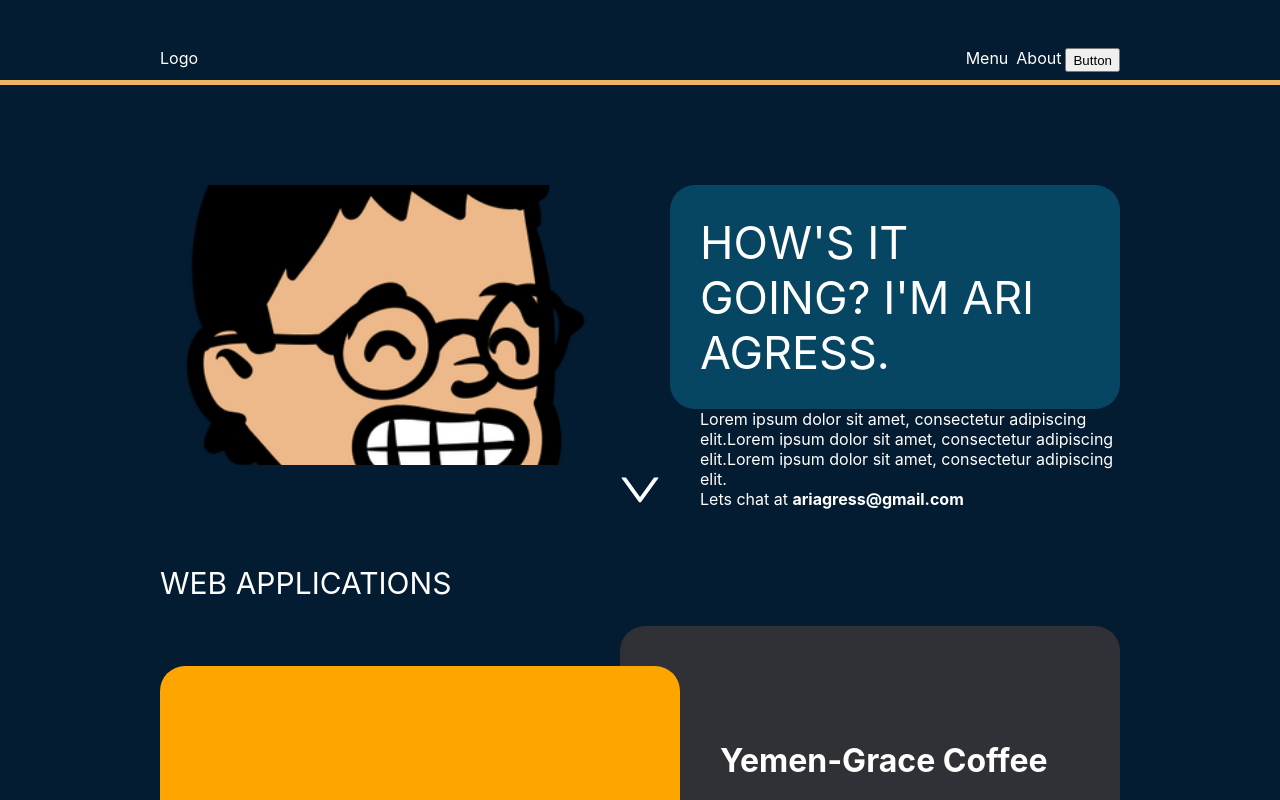
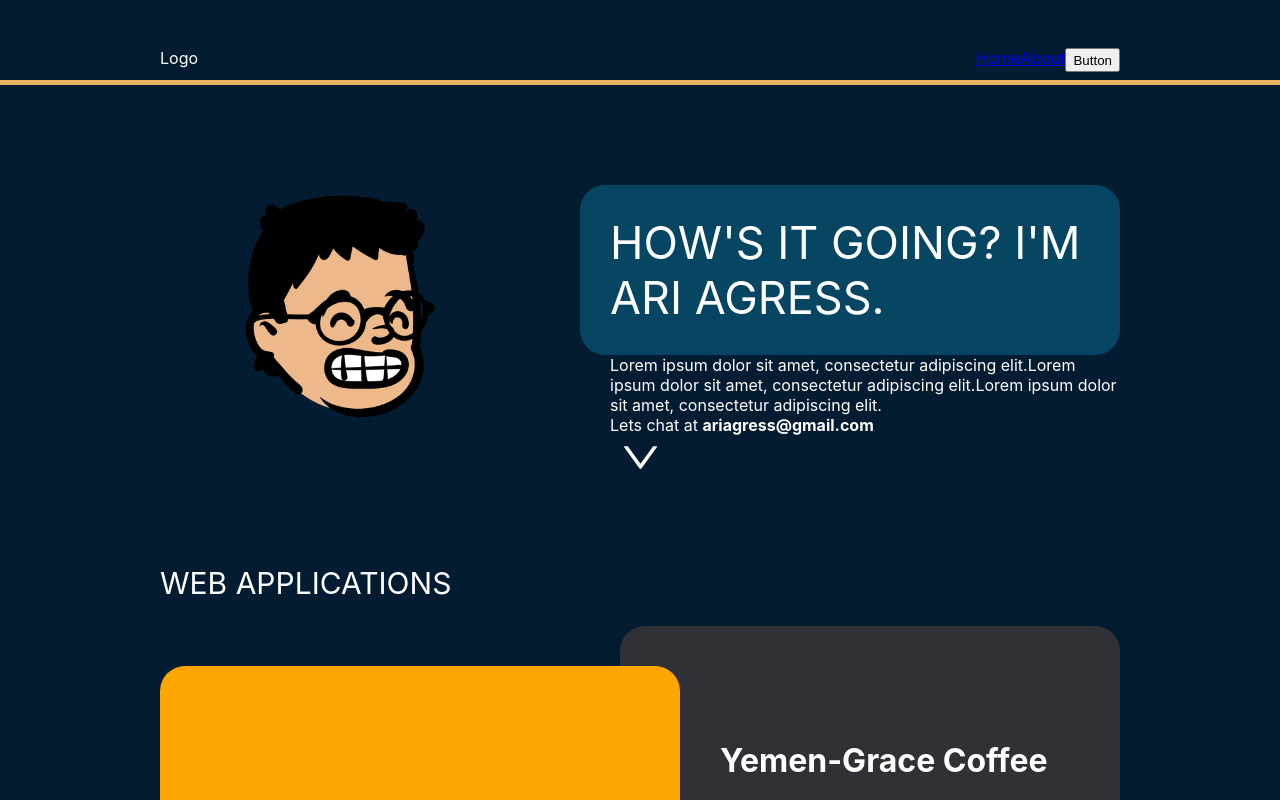
Before and after one commit to AriAgress/AriA_Portfolio, a React (Create React App) app: page / in a window 1280 px wide. Shown: the top 800 px of the page. Built offline with nearby package versions, Linux system fonts and the light colour scheme.

Commit message:
Add(App): Routes were added and works properly

```diff
--- a/src/App.js
+++ b/src/App.js
@@ -4,19 +4,17 @@ import { Routes, Route, Link } from 'react-router-dom';
 // Components
 import Nav from './Components/Nav/Nav';
 import Body from './Components/Body/Body';
-import Projects from './Components/Projects/Projects';
+import About from './Components/About/About';
 import Footer from './Components/Footer/Footer';
 
 function App() {
   return (
     <div className='App'>
       <Nav />
-      <Body />
-      <Projects />
-      {/* <Routes>
-        <Route path='/' element={<Home />} />
-        <Route path='/about' element={<About />} />
-      </Routes> */}
+      <Routes>
+        <Route path='/' element={<Body />} />
+        <Route path='/About' element={<About />} />
+      </Routes>
       <Footer />
     </div>
   );
--- a/src/Components/About/About.js
+++ b/src/Components/About/About.js
@@ -0,0 +1,7 @@
+import React from 'react';
+
+const About = () => {
+  return <div>About</div>;
+};
+
+export default About;
--- a/src/Components/Body/Body.js
+++ b/src/Components/Body/Body.js
@@ -2,6 +2,7 @@ import React from 'react';
 import styled from 'styled-components';
 
 // components
+import Projects from '../Projects/Projects';
 import QuoteBox from './QuoteBox/QuoteBox';
 
 // images
@@ -40,20 +41,20 @@ const IntroContainer = styled.div`
 `;
 
 const ImgContainer = styled.div`
-  width: 50%;
+  width: 40%;
 `;
 
 const Img = styled.div`
   height: 100%;
   width: 100%;
   background-image: url(${AriAvatar});
-  background-size: cover;
+  background-size: contain;
   background-position: center;
   background-repeat: no-repeat;
 `;
 
 const TextContainer = styled.div`
-  width: 50%;
+  width: 60%;
 
   display: flex;
   flex-flow: column;
@@ -75,7 +76,7 @@ const DescriptionBox = styled.div`
 
 const ProjectButton = styled.div`
   color: white;
-  font-size: 50px;
+  font-size: 45px;
 
   display: flex;
   justify-content: center;
@@ -84,6 +85,7 @@ const ProjectButton = styled.div`
 
 const Body = () => {
   return (
+    <div>
       <BodyWrapper>
         <BodyContainer>
           <IntroContainer>
@@ -109,6 +111,8 @@ const Body = () => {
           </ProjectButton>
         </BodyContainer>
       </BodyWrapper>
+      <Projects />
+    </div>
   );
 };
 
--- a/src/Components/Nav/Nav.js
+++ b/src/Components/Nav/Nav.js
@@ -1,5 +1,7 @@
 import React from 'react';
 import styled from 'styled-components';
+
+import { Link } from 'react-router-dom';
 
 const NavWrapper = styled.div`
   height: 10vh;
@@ -41,8 +43,8 @@ const Nav = () => {
       <NavContainer>
         <LogoContainer>Logo</LogoContainer>
         <NavLinksContainer>
-          <Links>Menu</Links>
-          <Links>About</Links>
+          <Link to='/'>Home</Link>
+          <Link to='/About'>About</Link>
           <button>Button</button>
         </NavLinksContainer>
       </NavContainer>
```
Lines whose indentation alone changed are shown as unchanged.
